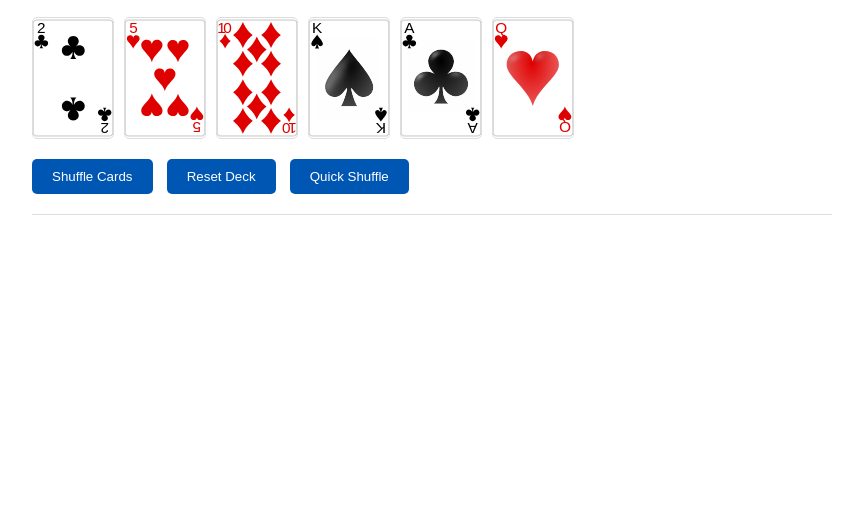
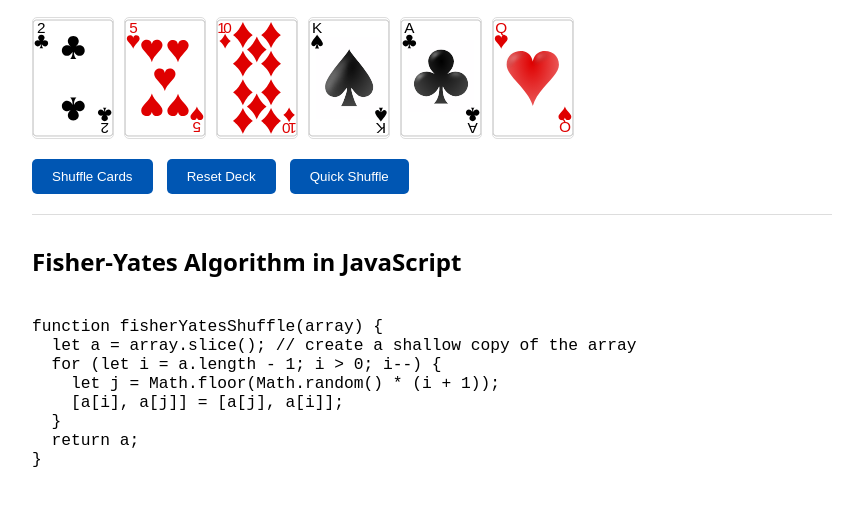
Before and after one commit to cynthiateeters/fisher-yates, a plain HTML site: page index.html in a window 1280 px wide. Shown: the part 131-636 px from the top of the page, without its empty margins (208-1071 px from the left). Drawn offline with Linux system fonts and the light colour scheme.

Commit message:
Shallow copy

```diff
--- a/index.html
+++ b/index.html
@@ -61,6 +61,10 @@
       border-top: 1px solid #ddd;
       padding-top: 10px;
     }
+
+    pre {
+      font-size: 1.25em;
+    }
   </style>
 </head>
 
@@ -75,6 +79,19 @@
   <button id="quickShuffle">Quick Shuffle</button>
 
   <div id="log"></div>
+  <div id="codeSection">
+    <h2>Fisher-Yates Algorithm in JavaScript</h2>
+    <pre><code>
+function fisherYatesShuffle(array) {
+  let a = array.slice(); // create a shallow copy of the array
+  for (let i = a.length - 1; i > 0; i--) {
+    let j = Math.floor(Math.random() * (i + 1));
+    [a[i], a[j]] = [a[j], a[i]];
+  }
+  return a;
+}
+    </code></pre>
+  </div>
 
   <script>
     // Simple deck of 6 cards for demonstration
```
